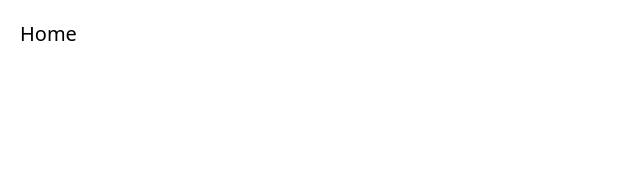
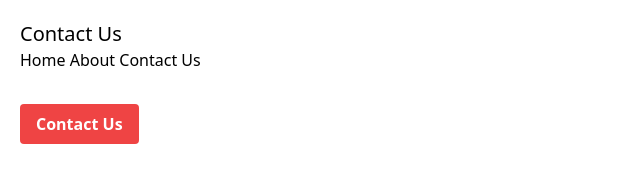
Before and after one commit to ruelluna/sample-git-training, a plain HTML site: page contact-us.html in a window 1280 px wide. Shown: the whole page, without its empty margins (0-640 px from the left). Drawn offline with nearby package versions, Linux system fonts and the light colour scheme.

Commit message:
Added menu to all pages

```diff
--- a/contact-us.html
+++ b/contact-us.html
@@ -10,7 +10,19 @@
 <body>
 
 	<div class="container py-5 px-5">
-		<h1 class="text-xl">Home</h1>
+		<h1 class="text-xl">Contact Us</h1>
+
+		<ul class="mb-8">
+			<li>
+				<a href="index.html">Home</a>
+				<a href="about.html">About</a>
+				<a href="contact-us.html">Contact Us</a>
+			</li>
+		</ul>
+
+		<button class="bg-red-500 hover:bg-red-700 text-white font-bold py-2 px-4 rounded">
+  Contact Us
+	</div>
 	</div>
 
 </body>
```
Also changed, not shown: about.html (+13 -1 lines), index.html (+7 -1 lines).
